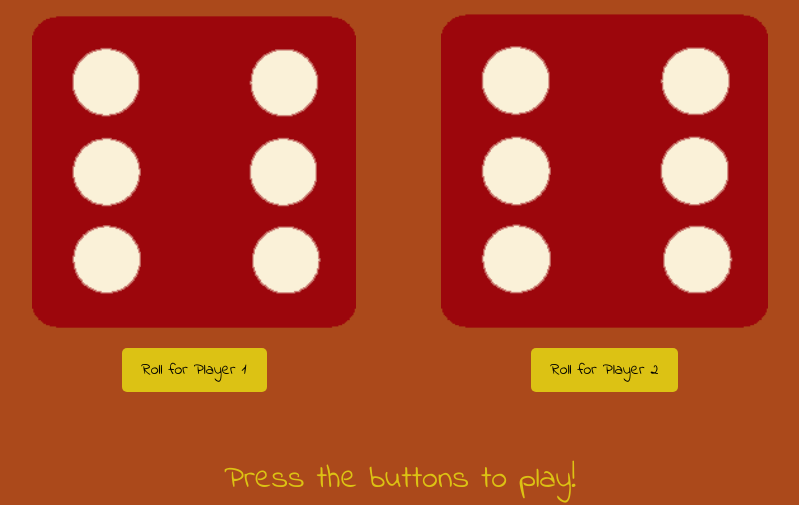
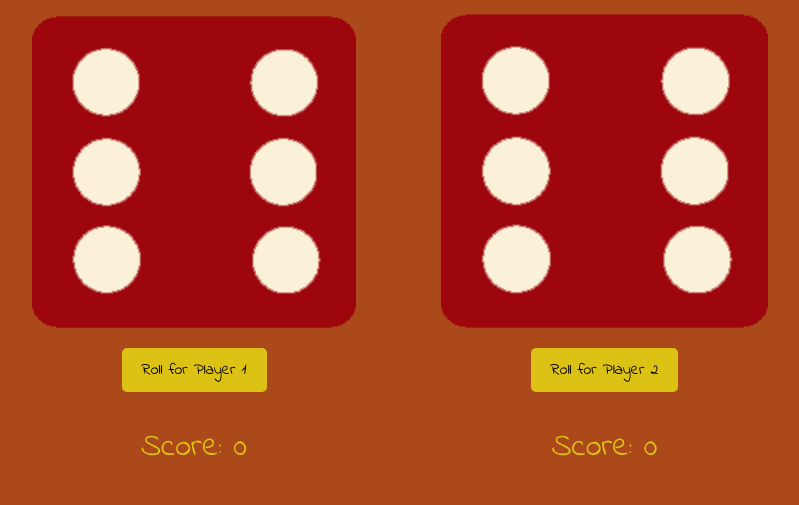
Before and after one commit to emmhe015/diceGame, a plain HTML site: page index.html in a window 1280 px wide. Shown: the part 313-818 px from the top of the page, without its empty margins (240-1039 px from the left). Drawn offline with Linux system fonts and the light colour scheme.

Commit message:
Add score span to index.html

```diff
--- a/index.html
+++ b/index.html
@@ -19,12 +19,14 @@
       <p>Player 1</p>
       <img class="img1" src="assets/images/dice6.png" alt="Dice with random number for player 1">
       <button id="rollPlayer1">Roll for Player 1</button>
+      <p>Score: <span id="score1">0</span></p>
     </div>
 
     <div class="dice">
       <p>Player 2</p>
       <img class="img2" src="assets/images/dice6.png" alt="Dice with random number for player 2">
       <button id="rollPlayer2">Roll for Player 2</button>
+      <p>Score: <span id="score2">0</span></p>
     </div>
   </div>
 
```
